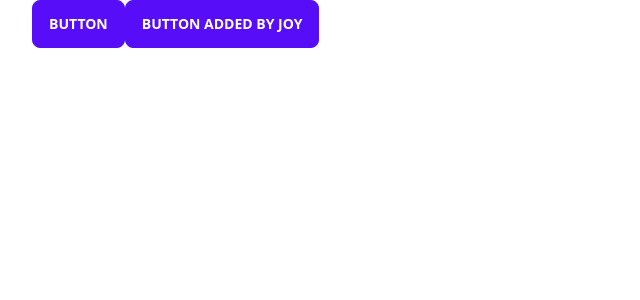
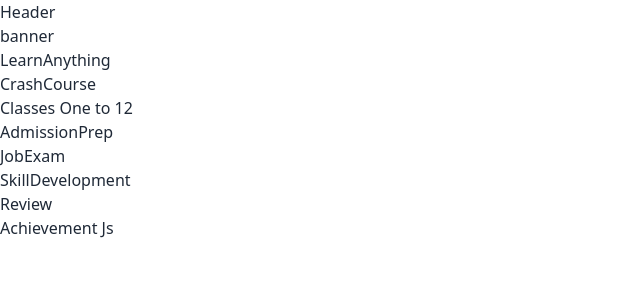
Before and after one commit to srayo16/Learning-school, a Next.js app: page / in a window 1280 px wide. Shown: the top 300 px of the page, without its empty margins (0-640 px from the left). Built offline with nearby package versions, Linux system fonts and the light colour scheme.

Commit message:
added components

```diff
--- /dev/null
+++ b/components/Achievement/Achievement.js
@@ -0,0 +1,11 @@
+import React from 'react';
+
+const Achievement = () => {
+    return (
+        <div>
+            Achievement Js
+        </div>
+    );
+};
+
+export default Achievement;
--- /dev/null
+++ b/components/AdmissionPrep/AdmissionPrep.js
@@ -0,0 +1,11 @@
+import React from 'react';
+
+const AdmissionPrep = () => {
+    return (
+        <div>
+            AdmissionPrep
+        </div>
+    );
+};
+
+export default AdmissionPrep;
--- /dev/null
+++ b/components/Banner/Banner.js
@@ -0,0 +1,11 @@
+import React from 'react';
+
+const Banner = () => {
+    return (
+        <div>
+            banner
+        </div>
+    );
+};
+
+export default Banner;
--- /dev/null
+++ b/components/ClassesOne/ClassesOne.js
@@ -0,0 +1,11 @@
+import React from 'react';
+
+const ClassesOne = () => {
+    return (
+        <div>
+            Classes One to 12
+        </div>
+    );
+};
+
+export default ClassesOne;
--- /dev/null
+++ b/components/CrashCourse/CrashCourse.js
@@ -0,0 +1,11 @@
+import React from 'react';
+
+const CrashCourse = () => {
+    return (
+        <div>
+            CrashCourse
+        </div>
+    );
+};
+
+export default CrashCourse;
--- /dev/null
+++ b/components/Header/Header.js
@@ -0,0 +1,11 @@
+import React from 'react';
+
+const Header = () => {
+    return (
+        <div>
+            Header
+        </div>
+    );
+};
+
+export default Header;
--- /dev/null
+++ b/components/JobExam/JobExam.js
@@ -0,0 +1,11 @@
+import React from 'react';
+
+const JobExam = () => {
+    return (
+        <div>
+            JobExam
+        </div>
+    );
+};
+
+export default JobExam;
--- /dev/null
+++ b/components/LearnAnything/LearnAnything.js
@@ -0,0 +1,11 @@
+import React from 'react';
+
+const LearnAnything = () => {
+    return (
+        <div>
+            LearnAnything
+        </div>
+    );
+};
+
+export default LearnAnything;
--- /dev/null
+++ b/components/Review/Review.js
@@ -0,0 +1,11 @@
+import React from 'react';
+
+const Review = () => {
+    return (
+        <div>
+            Review
+        </div>
+    );
+};
+
+export default Review;
--- /dev/null
+++ b/components/SkillDevelopment/SkillDevelopment.js
@@ -0,0 +1,11 @@
+import React from 'react';
+
+const SkillDevelopment = () => {
+    return (
+        <div>
+            SkillDevelopment
+        </div>
+    );
+};
+
+export default SkillDevelopment;
--- a/pages/index.js
+++ b/pages/index.js
@@ -1,10 +1,21 @@
 import Head from 'next/head'
 import Image from 'next/image'
+import Achievement from '../components/Achievement/Achievement'
+import AdmissionPrep from '../components/AdmissionPrep/AdmissionPrep'
+import Banner from '../components/Banner/Banner'
+import ClassesOne from '../components/ClassesOne/ClassesOne'
+import CrashCourse from '../components/CrashCourse/CrashCourse'
+import Header from '../components/Header/Header'
+import JobExam from '../components/JobExam/JobExam'
+import LearnAnything from '../components/LearnAnything/LearnAnything'
+import Review from '../components/Review/Review'
+import SkillDevelopment from '../components/SkillDevelopment/SkillDevelopment'
+
 import styles from '../styles/Home.module.css'
 
 export default function Home() {
   return (
-    <div className={styles.container}>
+    <div>
       <Head>
         <title>Create Next App</title>
         <meta name="description" content="Generated by create next app" />
@@ -12,8 +23,17 @@ export default function Home() {
       </Head>
 
       <main>
-        <button className="btn btn-primary">Button</button>
-        <button className="btn btn-primary">Button added by joy</button>
+        <Header />
+        <Banner />
+        <LearnAnything />
+        <CrashCourse/>
+        <ClassesOne/>
+        <AdmissionPrep/>
+        <JobExam/>
+        <SkillDevelopment/>
+        <Review/>
+        <Achievement/>
+
       </main>
     </div>
   )
```
